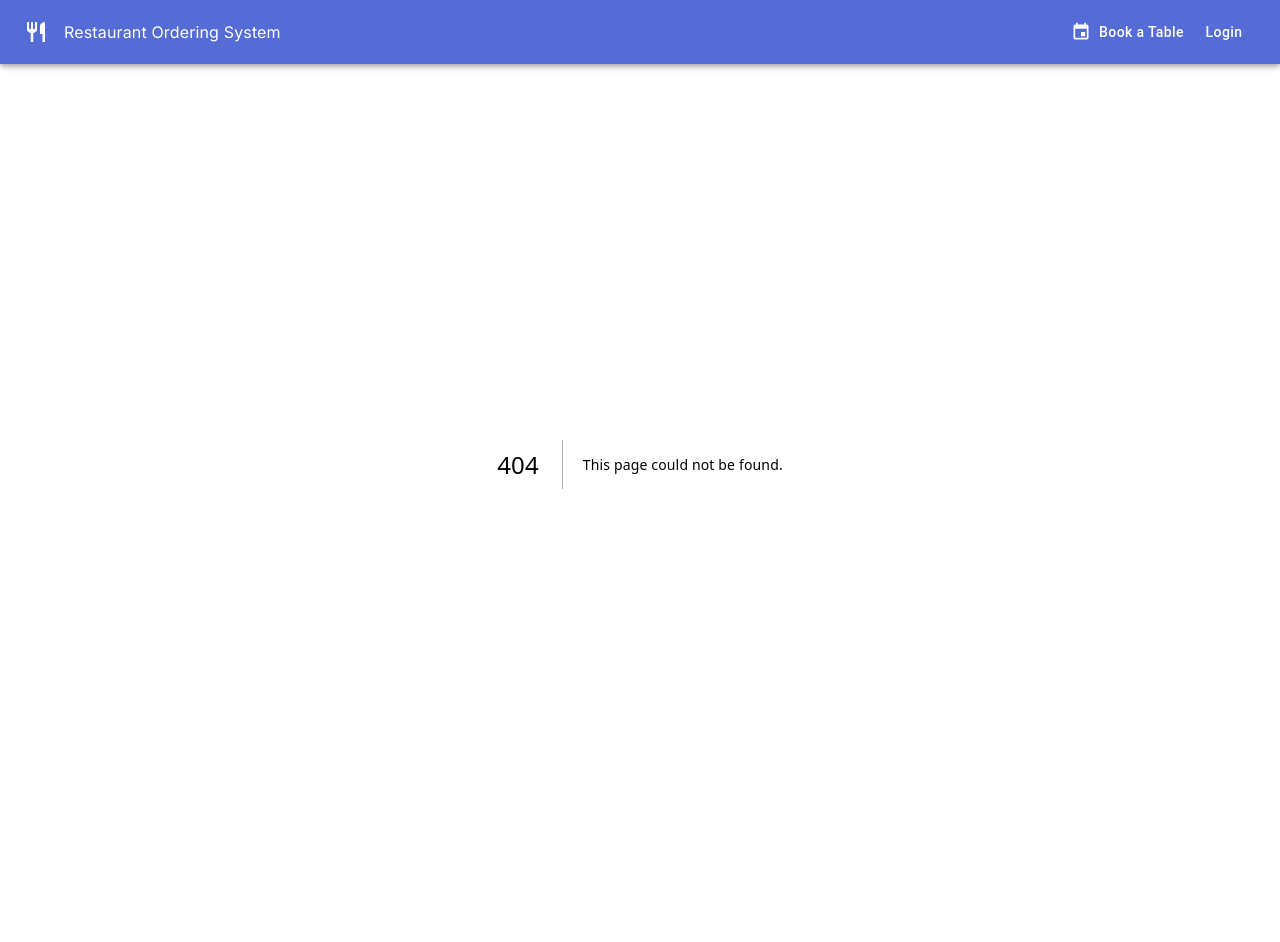
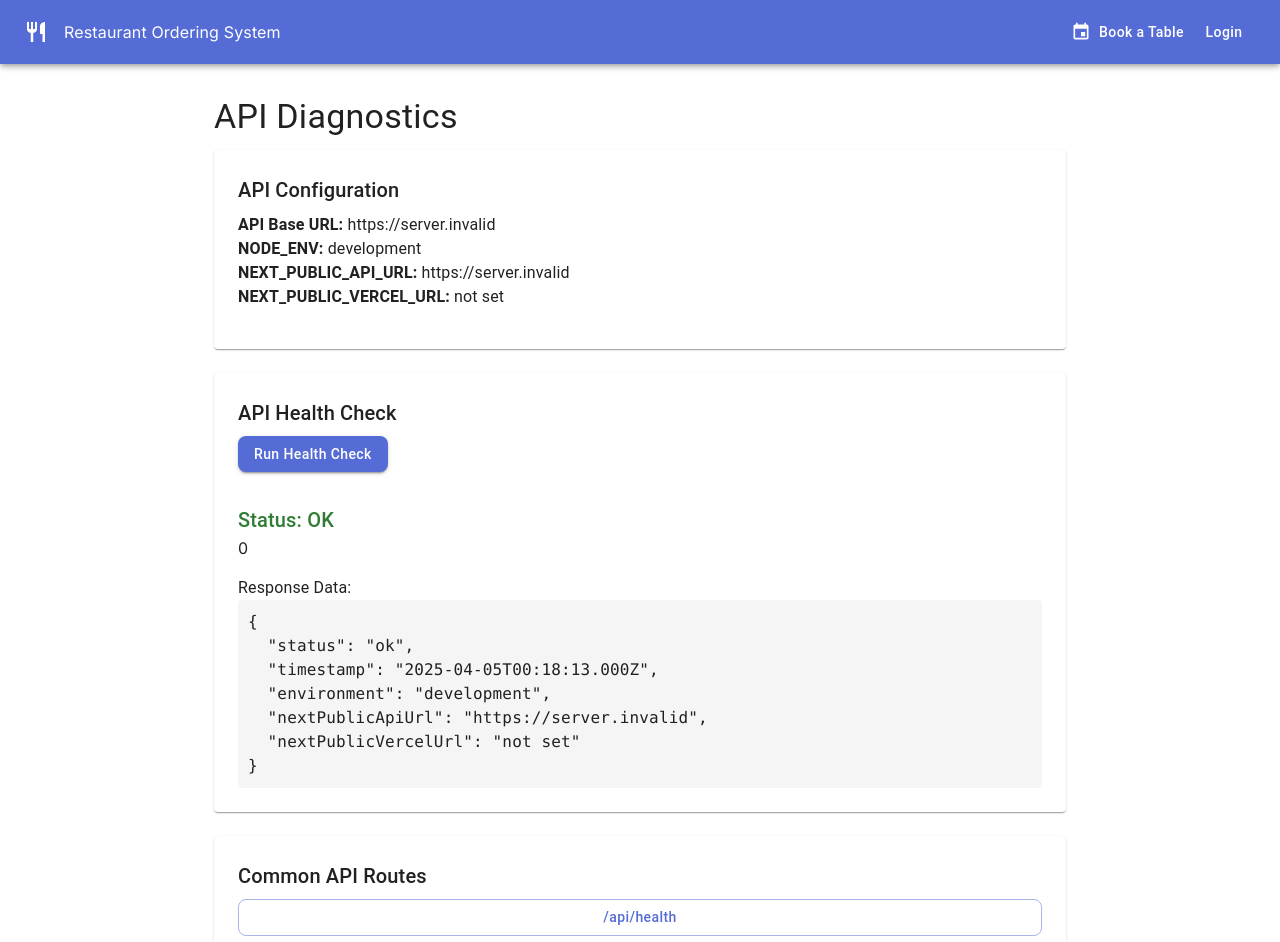
Before and after one commit to kit-wwk/restaurant-ordering-system, a Next.js app: page /api-debug in a window 1280 px wide. Before the commit this address had no page. Shown: the top 942 px of the page. Before the commit the page ends 864 px from the top, so only its background shows below. Built offline with nearby package versions, Linux system fonts and the light colour scheme; no server answers.

Commit message:
feat: add EC2 deployment script and API debugging utilities for improved deployment and health checks

```diff
--- a/docker-compose.yml
+++ b/docker-compose.yml
@@ -19,6 +19,10 @@ services:
       - NODE_ENV=production
       - NEXT_PUBLIC_SKIP_ESLINT_CHECK=true
       - DEBUG=1
+      - NEXT_PUBLIC_API_URL=http://localhost/api
+      - NEXT_PUBLIC_VERCEL_URL=localhost
+      - HOSTNAME=0.0.0.0
+      - PORT=3000
     depends_on:
       - mysql
     networks:
--- a/next.config.js
+++ b/next.config.js
@@ -1,43 +1,11 @@
 /** @type {import('next').NextConfig} */
 const nextConfig = {
-  reactStrictMode: true,
   output: "standalone",
-  images: {
-    domains: [
-      "api.dicebear.com", // For avatar generation
-      "localhost",
-      "example.com", // Replace with your actual domain when in production
-    ],
-    unoptimized: process.env.NODE_ENV === "development",
-  },
-  // Remove console logs in production for better performance
-  compiler: {
-    removeConsole: process.env.NODE_ENV === "production",
-  },
-  // Configure experimental features as needed
-  experimental: {
-    serverExternalPackages: ["@prisma/client"],
-  },
-  // Ensure trailing slashes for better SEO
-  trailingSlash: true,
-  // ESLint configuration - ignore errors during production builds
   eslint: {
-    // Warning: This allows production builds to successfully complete even if
-    // your project has ESLint errors.
     ignoreDuringBuilds: true,
   },
-  // TypeScript configuration - ignore errors during production builds
   typescript: {
-    // Warning: This allows production builds to successfully complete even if
-    // your project has TypeScript errors.
     ignoreBuildErrors: true,
-  },
-  // Increase timeout for API requests
-  api: {
-    responseLimit: "8mb",
-    bodyParser: {
-      sizeLimit: "8mb",
-    },
   },
 };
 
--- /dev/null
+++ b/src/app/api-debug/page.tsx
@@ -0,0 +1,160 @@
+"use client";
+
+import { useEffect, useState } from "react";
+import { checkApiHealth, getApiUrl } from "@/lib/apiDebug";
+import {
+  Box,
+  Button,
+  Typography,
+  Paper,
+  Container,
+  CircularProgress,
+} from "@mui/material";
+
+interface ApiCheckResult {
+  ok: boolean;
+  status?: number;
+  duration?: number;
+  error?: unknown;
+  data?: Record<string, unknown>;
+}
+
+export default function ApiDebugPage() {
+  const [healthCheckResult, setHealthCheckResult] =
+    useState<ApiCheckResult | null>(null);
+  const [isChecking, setIsChecking] = useState(false);
+  const [apiBaseUrl, setApiBaseUrl] = useState("");
+
+  useEffect(() => {
+    setApiBaseUrl(getApiUrl());
+    runHealthCheck();
+  }, []);
+
+  const runHealthCheck = async () => {
+    setIsChecking(true);
+    try {
+      const result = await checkApiHealth();
+      setHealthCheckResult(result as ApiCheckResult);
+    } catch (error) {
+      setHealthCheckResult({ ok: false, error });
+    } finally {
+      setIsChecking(false);
+    }
+  };
+
+  return (
+    <Container maxWidth="md" sx={{ py: 4 }}>
+      <Typography variant="h4" gutterBottom>
+        API Diagnostics
+      </Typography>
+
+      <Paper sx={{ p: 3, mb: 3 }}>
+        <Typography variant="h6" gutterBottom>
+          API Configuration
+        </Typography>
+        <Box sx={{ mb: 2 }}>
+          <Typography variant="body1">
+            <strong>API Base URL:</strong>{" "}
+            {apiBaseUrl || "(using relative paths)"}
+          </Typography>
+          <Typography variant="body1">
+            <strong>NODE_ENV:</strong> {process.env.NODE_ENV || "not set"}
+          </Typography>
+          <Typography variant="body1">
+            <strong>NEXT_PUBLIC_API_URL:</strong>{" "}
+            {process.env.NEXT_PUBLIC_API_URL || "not set"}
+          </Typography>
+          <Typography variant="body1">
+            <strong>NEXT_PUBLIC_VERCEL_URL:</strong>{" "}
+            {process.env.NEXT_PUBLIC_VERCEL_URL || "not set"}
+          </Typography>
+        </Box>
+      </Paper>
+
+      <Paper sx={{ p: 3, mb: 3 }}>
+        <Typography variant="h6" gutterBottom>
+          API Health Check
+        </Typography>
+
+        <Button
+          variant="contained"
+          onClick={runHealthCheck}
+          disabled={isChecking}
+          sx={{ mb: 2 }}
+        >
+          {isChecking ? (
+            <CircularProgress size={24} color="inherit" />
+          ) : (
+            "Run Health Check"
+          )}
+        </Button>
+
+        {healthCheckResult && (
+          <Box sx={{ mt: 2 }}>
+            <Typography
+              variant="h6"
+              color={healthCheckResult.ok ? "success.main" : "error.main"}
+            >
+              Status: {healthCheckResult.ok ? "OK" : "Failed"}
+            </Typography>
+
+            {healthCheckResult.duration && (
+              <Typography variant="body1">
+                Response Time: {healthCheckResult.duration}ms
+              </Typography>
+            )}
+
+            {healthCheckResult.status && (
+              <Typography variant="body1">
+                HTTP Status: {healthCheckResult.status}
+              </Typography>
+            )}
+
+            {healthCheckResult.error && (
+              <Typography variant="body1" color="error.main">
+                Error:{" "}
+                {typeof healthCheckResult.error === "object"
+                  ? JSON.stringify(healthCheckResult.error, null, 2)
+                  : String(healthCheckResult.error)}
+              </Typography>
+            )}
+
+            {healthCheckResult.data && (
+              <Box sx={{ mt: 2 }}>
+                <Typography variant="body1">Response Data:</Typography>
+                <pre
+                  style={{
+                    backgroundColor: "#f5f5f5",
+                    padding: "10px",
+                    borderRadius: "4px",
+                    overflow: "auto",
+                  }}
+                >
+                  {JSON.stringify(healthCheckResult.data, null, 2)}
+                </pre>
+              </Box>
+            )}
+          </Box>
+        )}
+      </Paper>
+
+      <Paper sx={{ p: 3 }}>
+        <Typography variant="h6" gutterBottom>
+          Common API Routes
+        </Typography>
+        <Box sx={{ display: "flex", flexDirection: "column", gap: 1 }}>
+          <Button variant="outlined" href="/api/health" target="_blank">
+            /api/health
+          </Button>
+          <Button
+            variant="outlined"
+            href="/api/admin/restaurant-profile"
+            target="_blank"
+          >
+            /api/admin/restaurant-profile
+          </Button>
+        </Box>
+      </Paper>
+    </Container>
+  );
+}
--- /dev/null
+++ b/src/app/api/health/route.ts
@@ -0,0 +1,13 @@
+import { NextResponse } from "next/server";
+
+// GET /api/health - Health check endpoint
+export async function GET() {
+  console.log("Health check API called");
+  return NextResponse.json({
+    status: "ok",
+    timestamp: new Date().toISOString(),
+    environment: process.env.NODE_ENV,
+    nextPublicApiUrl: process.env.NEXT_PUBLIC_API_URL || "not set",
+    nextPublicVercelUrl: process.env.NEXT_PUBLIC_VERCEL_URL || "not set",
+  });
+}
--- /dev/null
+++ b/src/lib/apiDebug.ts
@@ -0,0 +1,83 @@
+/**
+ * API Debug Utility
+ *
+ * This utility helps debug API issues in different environments.
+ */
+
+// Check if we're running in a browser
+const isBrowser = typeof window !== "undefined";
+
+// Log API debug information
+export function logApiDebug(message: string, data?: unknown) {
+  const prefix = "🔍 API Debug:";
+
+  if (process.env.NEXT_PUBLIC_DEBUG_API === "true") {
+    if (data) {
+      console.log(`${prefix} ${message}`, data);
+    } else {
+      console.log(`${prefix} ${message}`);
+    }
+  }
+}
+
+// Enhanced fetch function with debugging
+export async function debugFetch(url: string, options?: RequestInit) {
+  const apiUrl = getApiUrl();
+  const fullUrl = url.startsWith("http") ? url : `${apiUrl}${url}`;
+
+  logApiDebug(`Fetching: ${fullUrl}`);
+
+  try {
+    const response = await fetch(fullUrl, options);
+    logApiDebug(`Response status: ${response.status}`);
+
+    // Clone the response so we can both log it and return it
+    const clonedResponse = response.clone();
+
+    try {
+      const data = await clonedResponse.json();
+      logApiDebug("Response data:", data);
+    } catch {
+      logApiDebug("Could not parse response as JSON");
+    }
+
+    return response;
+  } catch (error) {
+    logApiDebug("Fetch error:", error);
+    throw error;
+  }
+}
+
+// Get the correct API URL based on environment
+export function getApiUrl() {
+  if (!isBrowser) return ""; // On server side, use relative URLs
+
+  // Use environment variables if available
+  if (process.env.NEXT_PUBLIC_API_URL) {
+    return process.env.NEXT_PUBLIC_API_URL;
+  }
+
+  // Default to current origin
+  return window.location.origin;
+}
+
+// Report API health status
+export async function checkApiHealth() {
+  try {
+    const start = Date.now();
+    const response = await fetch("/api/health");
+    const duration = Date.now() - start;
+
+    if (response.ok) {
+      const data = await response.json();
+      console.log(`✅ API health check passed in ${duration}ms:`, data);
+      return { ok: true, data, duration };
+    } else {
+      console.error(`❌ API health check failed (${response.status})`);
+      return { ok: false, status: response.status, duration };
+    }
+  } catch (error) {
+    console.error("❌ API health check error:", error);
+    return { ok: false, error };
+  }
+}
--- /dev/null
+++ b/test-api.js
@@ -0,0 +1,57 @@
+#!/usr/bin/env node
+
+/**
+ * Simple API testing script to check if API routes are working
+ * To run: node test-api.js
+ */
+
+const http = require("http");
+
+const apiEndpoints = ["/api/health", "/api/admin/restaurant-profile"];
+
+function makeRequest(url) {
+  return new Promise((resolve, reject) => {
+    const req = http.get(`http://localhost:3000${url}`, (res) => {
+      let data = "";
+
+      res.on("data", (chunk) => {
+        data += chunk;
+      });
+
+      res.on("end", () => {
+        console.log(`✅ ${url} - Status: ${res.statusCode}`);
+        try {
+          const jsonData = JSON.parse(data);
+          resolve({ status: res.statusCode, data: jsonData });
+        } catch (e) {
+          console.log(`❌ ${url} - Failed to parse JSON: ${e.message}`);
+          resolve({ status: res.statusCode, data: data });
+        }
+      });
+    });
+
+    req.on("error", (error) => {
+      console.error(`❌ ${url} - Error: ${error.message}`);
+      reject(error);
+    });
+
+    req.end();
+  });
+}
+
+async function testApis() {
+  console.log("🚀 Testing API endpoints...");
+
+  for (const endpoint of apiEndpoints) {
+    try {
+      const result = await makeRequest(endpoint);
+      console.log(`Result for ${endpoint}:`, JSON.stringify(result, null, 2));
+    } catch (error) {
+      console.error(`Failed to test ${endpoint}:`, error.message);
+    }
+  }
+
+  console.log("✨ API testing completed");
+}
+
+testApis();
```
Also changed, not shown: 2 other files (tests, documents, lock files or other folders).
